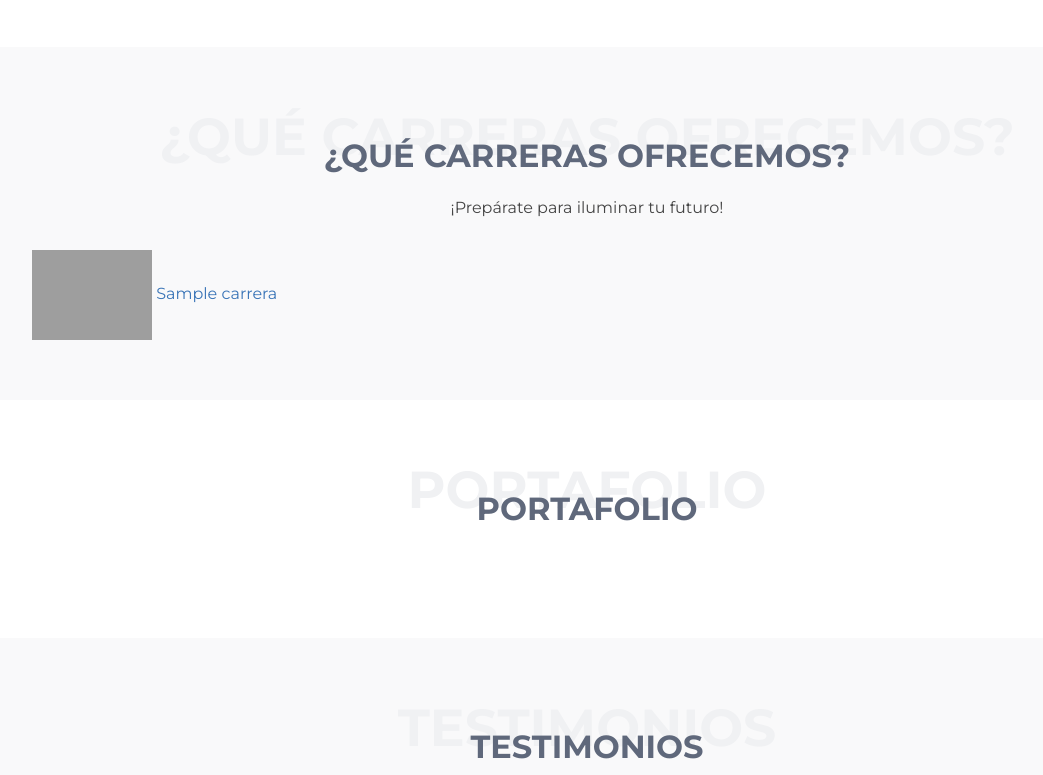
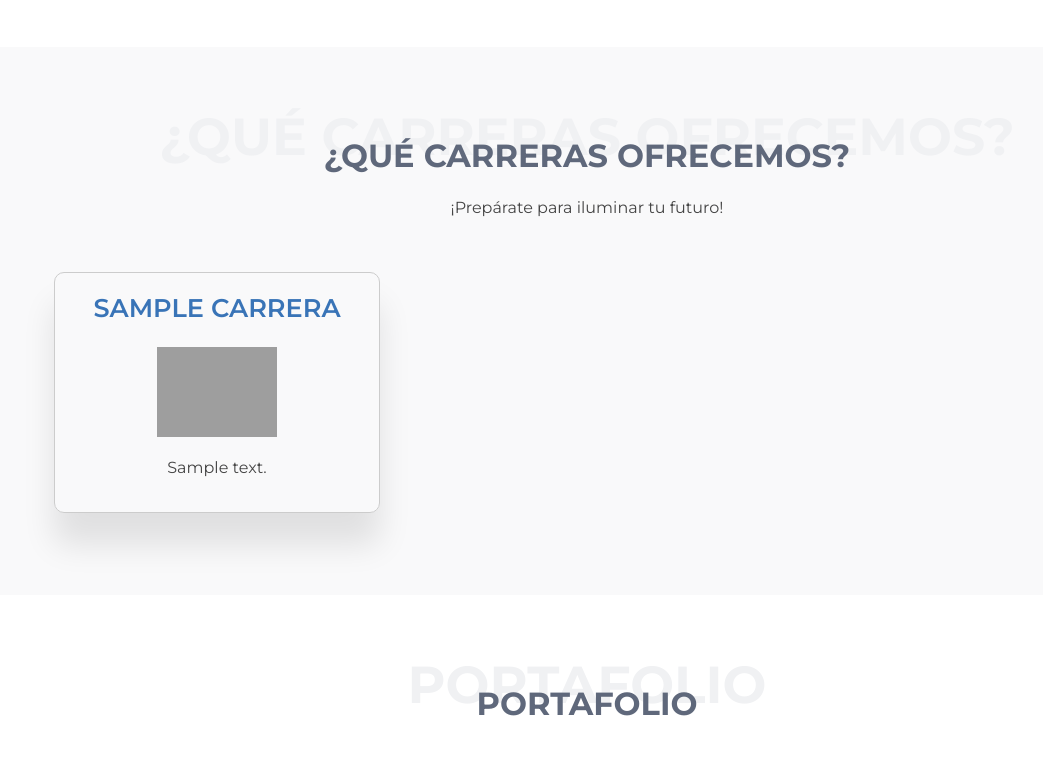
Before and after one commit to SUNAE-2/sunae-web, a Django app: page / in a window 1280 px wide. Shown: the part 1517-2292 px from the top of the page, without its empty margins (53-1096 px from the left). Run offline with Django 3.2, Linux system fonts and the light colour scheme; tables that the repository leaves empty hold one stand-in row (values such as "Sample post"); some libraries are stand-ins or nearby versions; grey boxes are pictures that could not be loaded.

Commit message:
#10 Carreras, todas las carreras son cartas

```diff
--- a/sunaeweb/assets/css/main.css
+++ b/sunaeweb/assets/css/main.css
@@ -21,15 +21,69 @@ body {
     box-sizing: border-box;
 }
 
-.flex-container {
-    display: flex;
-    align-items: center;
-    justify-content: center;
-}
-
 html,
 body {
     font-family: 'Montserrat', sans-serif;
+}
+
+.contador-alumnos {
+    display: flex;
+    align-items: center;
+    justify-content:center
+}
+
+.carreras {
+    display: flex;
+    flex-wrap: wrap;
+    justify-content: flex-start;
+    width: 100%;
+}
+
+.carreras > div {
+    padding: 2%;
+    width: calc(100% / 3);
+}
+
+.carreras > div > div {
+    display: flex;
+    flex-direction: column;
+    align-items: center;
+    justify-content: flex-start;
+
+    width: 100%;
+    height: 100%;
+    padding: 5% 3%;
+    border-radius: 10px;
+    border: 1px solid #CCC;
+    box-shadow: 0 2rem 2rem rgba(0, 0, 0, 0.1);
+}
+
+.carreras > div > div:hover {
+    background-color: rgba(0, 0, 0, 0.05);
+    transform: scale(1.05);
+}
+
+.carreras > div > div:hover > a:first-child {
+    color: var(--primary-color-orange);
+}
+
+.carreras > div > div > a:first-child {
+    text-align: center;
+    text-decoration: none;
+    text-transform: uppercase;
+    color: var(--primary-color-blue);
+    font-size: 1.6rem;
+    font-weight: 600;
+}
+
+.carreras > div > div > a > img {
+    margin: 1.2rem 0;
+    width: 120px;
+}
+
+.carreras > div > div > p {
+    text-align: center;
+    padding: 0 3px;
 }
 
 /* CHANGE COLORS BOOTSTRAP */
--- a/sunaeweb/views/home.html
+++ b/sunaeweb/views/home.html
@@ -4,6 +4,10 @@
 
 {% block title %}
     <title>SUNAE</title>
+{% endblock %}
+
+{% block css %}
+    <link rel="stylesheet" href="{% static 'css/main.css' %}">
 {% endblock %}
 
 {% block body %}
@@ -108,7 +112,7 @@
             <div class="row counters">
 
                 <div class="col-lg-3 col-6 text-center">
-                    <div class="flex-container">
+                    <div class="contador-alumnos">
                         <span>+</span>
                         <span data-toggle="counter-up">500</span>
                     </div>
@@ -145,10 +149,19 @@
                 <p>¡Prepárate para iluminar tu futuro!</p>
             </div>
 
-            {% for carrera in carre %}
-                <img src="{{BASIC_DIR}}/{{carrera.imagen.url}}" width="120" />
-                <a href='{{ carrera.get_absolute_url }}'>{{carrera.nombre}}</a>
-            {% endfor %}
+            <div class="carreras">
+                {% for carrera in carre %}
+                    <div class="">
+                        <div class="">
+                            <a href='{{ carrera.get_absolute_url }}'>{{carrera.nombre}}</a>
+                            <a href='{{ carrera.get_absolute_url }}'>
+                                <img src="{{BASIC_DIR}}/{{carrera.imagen.url}}" />
+                            </a>
+                            <p>{{carrera.descripcion}}</p>
+                        </div>
+                    </div>
+                {% endfor %}
+            </div>
 
         </div>
     </section><!-- End Services Section -->
```
Also changed, not shown: sunaeweb/assets/img/carreras/Ingeniería_icono_oficial.png (added), sunaeweb/assets/img/carreras/enfermería_icono_oficial_1.png (added).
